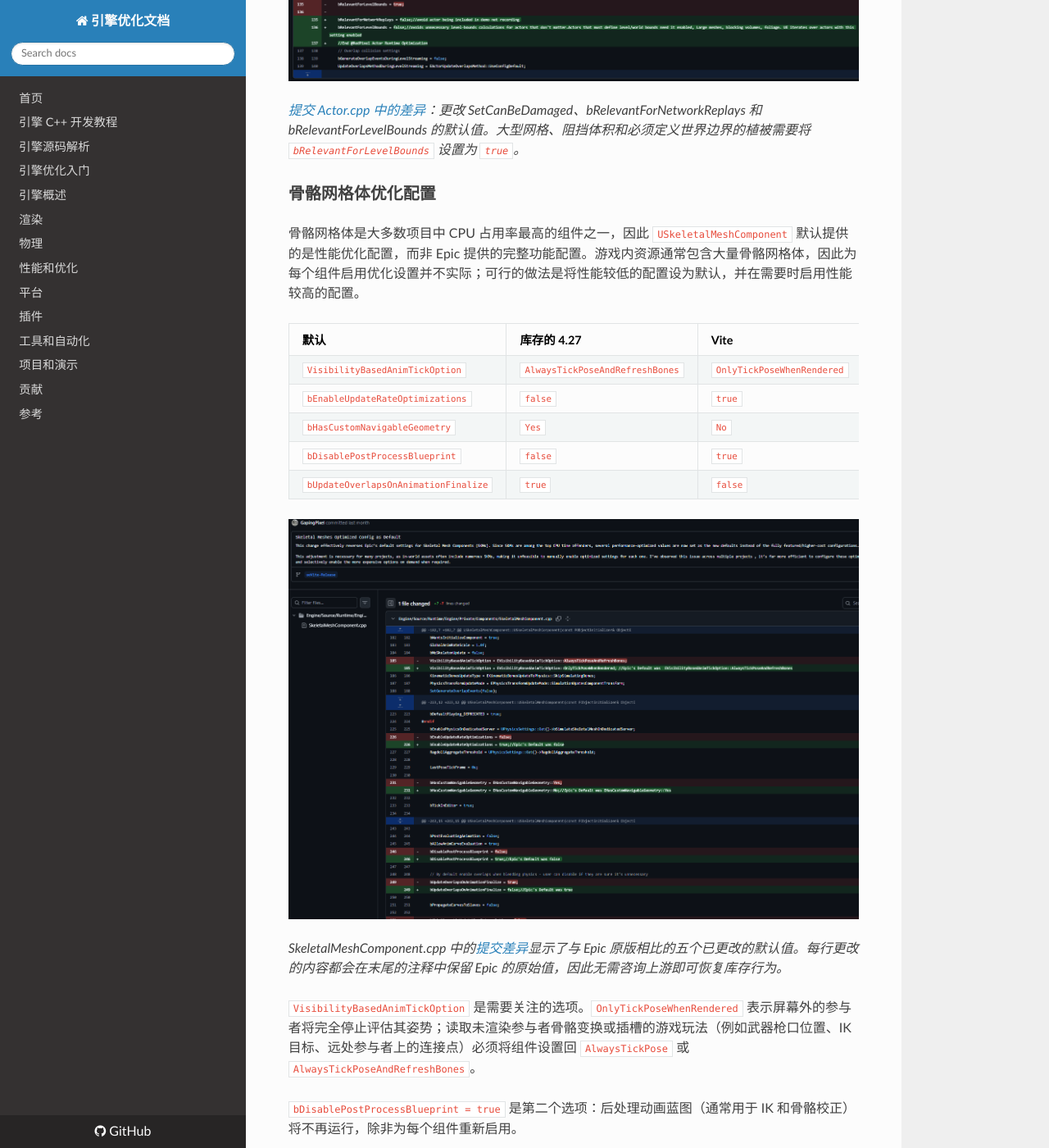
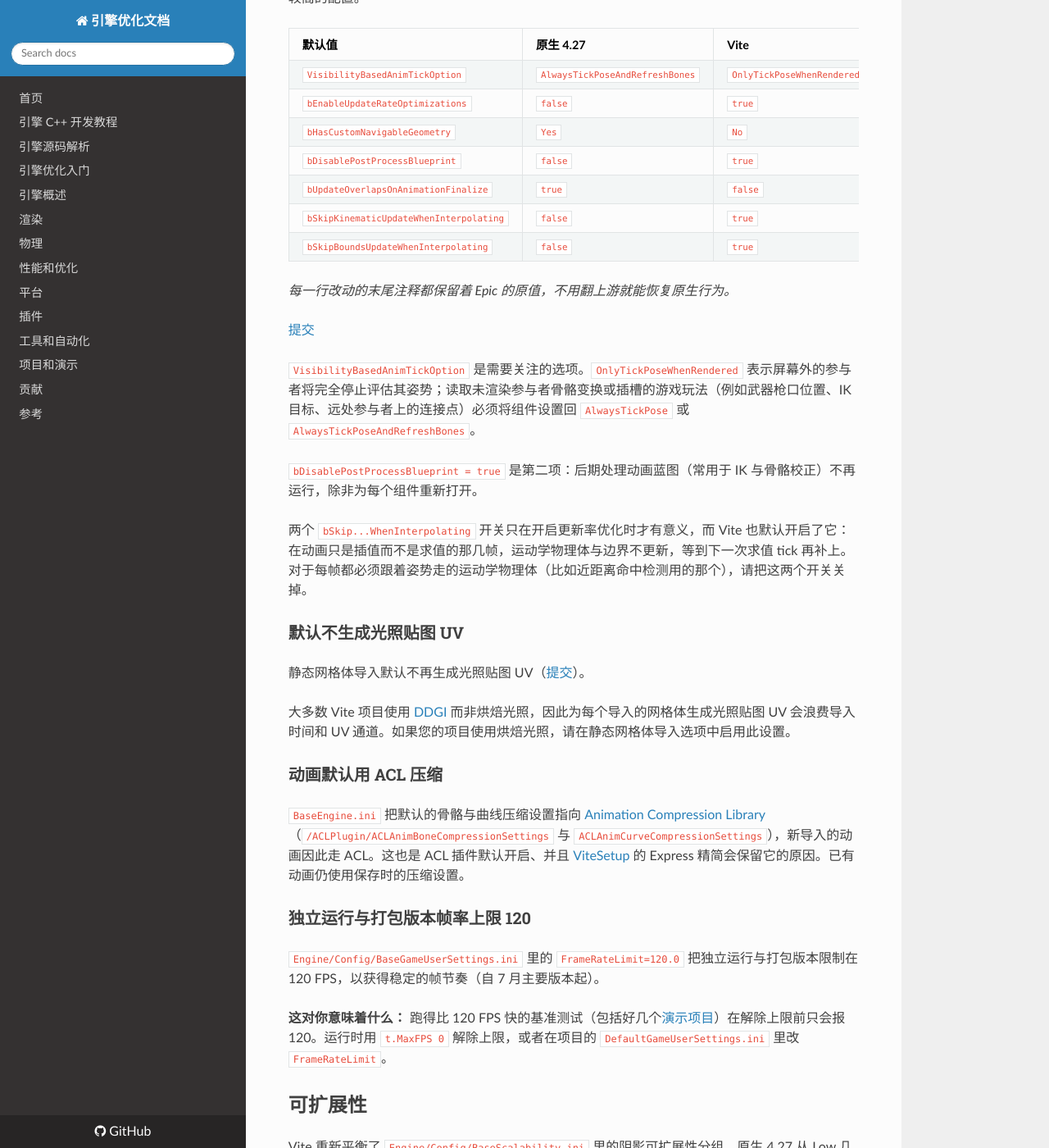
Before and after one commit to OpenHUTB/cpp, an MkDocs documentation site: the page built from docs/optimization/Performance/Engine-Defaults.md, in a window 1280 px wide and 1400 px high, scrolled down 1630 px. Shown: the whole window at 82% size. Built offline with MkDocs 1.6.1, drawn with Linux system fonts in a browser that asks for light colours; nearby versions of some CDN libraries; a script that is not in the unit is left out; some of the changed text lies outside the part shown.

Commit message:
docs: 补回 ACL 与帧率上限两节，清理失效截图与旧仓库链接
- 补运行时行为里缺的两节：新导入动画默认走 ACL（及 ViteSetup 保留 ACL 的原因）、独立运行/打包版本 FrameRateLimit=120
- 四张截图在仓库中不存在（docs/img/optimization 与 docs/optimization/img/optimization 都没有），去掉图片保留说明文字
- 提交链接从旧的 UE5-PhysX-Vite 仓库改到英文页所用的 UnrealEngineVite-PhysX
- 骨骼网格体默认值表补上两个 bSkip...WhenInterpolating 行，并补对应说明
- 「库存的 4.27」改为「原生 4.27」，参与者改为 Actor，「节拍」改为 Tick

```diff
--- a/docs/optimization/Performance/Engine-Defaults.md
+++ b/docs/optimization/Performance/Engine-Defaults.md
@@ -1,4 +1,7 @@
 # 引擎默认更改
+
+!!! note "概要"
+    Vite 修改了虚幻引擎 4.27 的一批默认值以提升性能。这些改动会直接影响你的项目——其中一些改变的是运行时行为，不只是开销。在断定某个东西坏了之前，先读这一页。
 
 为了提升性能，Vite 修改了虚幻引擎 4.27 的一些默认设置。这些修改会直接影响您的项目——其中一些会改变运行时行为，而不仅仅是成本。在断定项目出现问题之前，请先阅读此页面。
 
@@ -8,66 +11,79 @@
 
 ## 运行时行为变更
 
-**警告：** 这些更改不仅会改变性能，还会改变行为。如果游戏逻辑依赖于默认设置，则需要进行调整。
+!!! warning
+    这些改动改变的是行为，不只是性能。如果游戏逻辑依赖原生默认值，就需要处理。
 
-### 默认情况下禁用重叠事件 <span id='disabled_overlap'></span>
+### 默认关闭重叠事件
 
-除非显式启用，否则基本组件不再生成重叠事件。
+除非显式启用，基本组件（Primitive Component）不再生成重叠事件。
 
-生成重叠事件会消耗所有组件的资源，无论是否有任何组件绑定到该事件。在默认项目中，大多数基本组件生成的重叠事件都没有被任何组件监听。
+只要有这个开关，生成重叠事件就有开销，不管有没有东西监听。原生项目里，大多数图元生成的重叠事件根本没人听。
 
-**这意味着**：需要重叠事件的组件必须显式设置**生成重叠事件**。触发器体积、拾取检测以及任何由 `OnComponentBeginOverlap` 驱动的组件都需要设置此标志。这很可能是项目迁移后“我的触发器停止工作”问题的原因。
+**这对你意味着什么：** 需要重叠事件的组件必须显式勾选 **Generate Overlap Events**。触发体积、拾取检测，以及任何由 `OnComponentBeginOverlap` 驱动的逻辑都要打开这个标志。项目迁移后「我的触发器不工作了」，最可能就是这个原因。
 
-![](../../img/optimization/OverlapEventsDisabled.png)
+例外是 `ACharacter`：自 3 月主要版本起，它的胶囊组件保持重叠事件开启，因为大多数项目都依赖它处理角色。想关掉的话，`Character.cpp` 里那一行有标记。
 
-*[提交差异](https://github.com/GapingPixel/UE5-PhysX-Vite/commit/02d7c0ad0a7542b382a70dc3e37877d6ec052d76)：将 PrimitiveComponent.cpp 中的 SetGenerateOverlapEvents(true) 替换为 bGenerateOverlapEvents = false，应用于每个项目中的每个基本组件。*
+*`UPrimitiveComponent` 里的一行改动，作用于每个项目里的每个图元。*
+
+[提交](https://github.com/GapingPixel/UnrealEngineVite-PhysX/commit/02d7c0ad0a7542b382a70dc3e37877d6ec052d76)
 
 
 ### 优化 Actor 运行时
 
 Actor 运行时默认值已更改，以减少 `AActor::InitializeDefaults` 中每个 Actor 的开销：
 
-| 默认 | 库存的 4.27 | Vite | 原因 |
+| 默认值 | 原生 4.27 | Vite | 原因 |
 |---|---|---|---|
-| `SetCanBeDamaged` | `true` | `false` | 仅使用伤害系统的参与者需要此设置 |
-| `bRelevantForNetworkReplays` | `true` | `false` | 除非需要，否则将参与者排除在演示网络录制之外 |
-| `bRelevantForLevelBounds` | `true` | `false` | 避免对未定义边界的参与者进行边界迭代 |
+| `SetCanBeDamaged` | `true` | `false` | 只有用到伤害系统的 Actor 才需要它 |
+| `bRelevantForNetworkReplays` | `true` | `false` | 除非特意需要，否则不把 Actor 纳入演示录制 |
+| `bRelevantForLevelBounds` | `true` | `false` | 避免对没有定义边界的 Actor 做关卡边界遍历 |
 
-![](../../img/optimization/OptimizedActorRuntime.png)
+*大型网格、阻挡体积与必须定义世界边界的植被，需要把 `bRelevantForLevelBounds` 设回 `true`。*
 
-*[提交 Actor.cpp 中的差异](https://github.com/GapingPixel/UE5-PhysX-Vite/commit/970cbb989c3712f13be1fa370b778e769e5d864c)：更改 SetCanBeDamaged、bRelevantForNetworkReplays 和 bRelevantForLevelBounds 的默认值。大型网格、阻挡体积和必须定义世界边界的植被需要将 `bRelevantForLevelBounds` 设置为 `true`。*
+[提交](https://github.com/GapingPixel/UnrealEngineVite-PhysX/commit/970cbb989c3712f13be1fa370b778e769e5d864c)
 
 ### 骨骼网格体优化配置
 
 骨骼网格体是大多数项目中 CPU 占用率最高的组件之一，因此 `USkeletalMeshComponent` 默认提供的是性能优化配置，而非 Epic 提供的完整功能配置。游戏内资源通常包含大量骨骼网格体，因此为每个组件启用优化设置并不实际；可行的做法是将性能较低的配置设为默认，并在需要时启用性能较高的配置。
 
-| 默认 | 库存的 4.27 | Vite |
+| 默认值 | 原生 4.27 | Vite |
 |---|---|---|
 | `VisibilityBasedAnimTickOption` | `AlwaysTickPoseAndRefreshBones` | `OnlyTickPoseWhenRendered` |
 | `bEnableUpdateRateOptimizations` | `false` | `true` |
 | `bHasCustomNavigableGeometry` | `Yes` | `No` |
 | `bDisablePostProcessBlueprint` | `false` | `true` |
 | `bUpdateOverlapsOnAnimationFinalize` | `true` | `false` |
+| `bSkipKinematicUpdateWhenInterpolating` | `false` | `true` |
+| `bSkipBoundsUpdateWhenInterpolating` | `false` | `true` |
 
-![](../../img/optimization/SkeletalMeshesOptimizedConfig.png)
+*每一行改动的末尾注释都保留着 Epic 的原值，不用翻上游就能恢复原生行为。*
 
-*SkeletalMeshComponent.cpp 中的[提交差异](https://github.com/GapingPixel/UE5-PhysX-Vite/commit/33fe7c638829b8120e8a02ecc639acda761df835)显示了与 Epic 原版相比的五个已更改的默认值。每行更改的内容都会在末尾的注释中保留 Epic 的原始值，因此无需咨询上游即可恢复库存行为。*
+[提交](https://github.com/GapingPixel/UnrealEngineVite-PhysX/commit/33fe7c638829b8120e8a02ecc639acda761df835)
 
 `VisibilityBasedAnimTickOption` 是需要关注的选项。`OnlyTickPoseWhenRendered` 表示屏幕外的参与者将完全停止评估其姿势；读取未渲染参与者骨骼变换或插槽的游戏玩法（例如武器枪口位置、IK 目标、远处参与者上的连接点）必须将组件设置回 `AlwaysTickPose` 或 `AlwaysTickPoseAndRefreshBones`。
 
-`bDisablePostProcessBlueprint = true` 是第二个选项：后处理动画蓝图（通常用于 IK 和骨骼校正）将不再运行，除非为每个组件重新启用。
+`bDisablePostProcessBlueprint = true` 是第二项：后期处理动画蓝图（常用于 IK 与骨骼校正）不再运行，除非为每个组件重新打开。
 
-![](../../img/optimization/SkeletalMeshDefault.png)
-
-*SkeletalMeshComponent.cpp 构造函数显示了周围的默认块。有关这些默认值设置位置的上下文，请参阅 `SkeletalMeshComponent.cpp` 中的构造函数块。*
+两个 `bSkip...WhenInterpolating` 开关只在开启更新率优化时才有意义，而 Vite 也默认开启了它：在动画只是插值而不是求值的那几帧，运动学物理体与边界不更新，等到下一次求值 tick 再补上。对于每帧都必须跟着姿势走的运动学物理体（比如近距离命中检测用的那个），请把这两个开关关掉。
 
 
-### 已禁用生成光照贴图 UV
+### 默认不生成光照贴图 UV
 
-默认情况下，静态网格体导入不再生成光照贴图 UV（[提交差异](https://github.com/GapingPixel/UE5-PhysX-Vite/commit/acce6fbe432fe9fe5a2536f0979befd5dcd741d1)）。
+静态网格体导入默认不再生成光照贴图 UV（[提交](https://github.com/GapingPixel/UnrealEngineVite-PhysX/commit/acce6fbe432fe9fe5a2536f0979befd5dcd741d1)）。
 
 大多数 Vite 项目使用 [DDGI](../Rendering/DDGI-Dynamic.md) 而非烘焙光照，因此为每个导入的网格体生成光照贴图 UV 会浪费导入时间和 UV 通道。如果您的项目使用烘焙光照，请在静态网格体导入选项中启用此设置。
 
+
+### 动画默认用 ACL 压缩
+
+`BaseEngine.ini` 把默认的骨骼与曲线压缩设置指向 [Animation Compression Library](../Plugins/Bundled-Plugins.md)（`/ACLPlugin/ACLAnimBoneCompressionSettings` 与 `ACLAnimCurveCompressionSettings`），新导入的动画因此走 ACL。这也是 ACL 插件默认开启、并且 [ViteSetup](../Tools/ViteSetup.md) 的 Express 精简会保留它的原因。已有动画仍使用保存时的压缩设置。
+
+### 独立运行与打包版本帧率上限 120
+
+`Engine/Config/BaseGameUserSettings.ini` 里的 `FrameRateLimit=120.0` 把独立运行与打包版本限制在 120 FPS，以获得稳定的帧节奏（自 7 月主要版本起）。
+
+**这对你意味着什么：** 跑得比 120 FPS 快的基准测试（包括好几个[演示项目](../ProjectsAndDemos.md)）在解除上限前只会报 120。运行时用 `t.MaxFPS 0` 解除上限，或者在项目的 `DefaultGameUserSettings.ini` 里改 `FrameRateLimit`。
 
 ## 可扩展性
 
```
